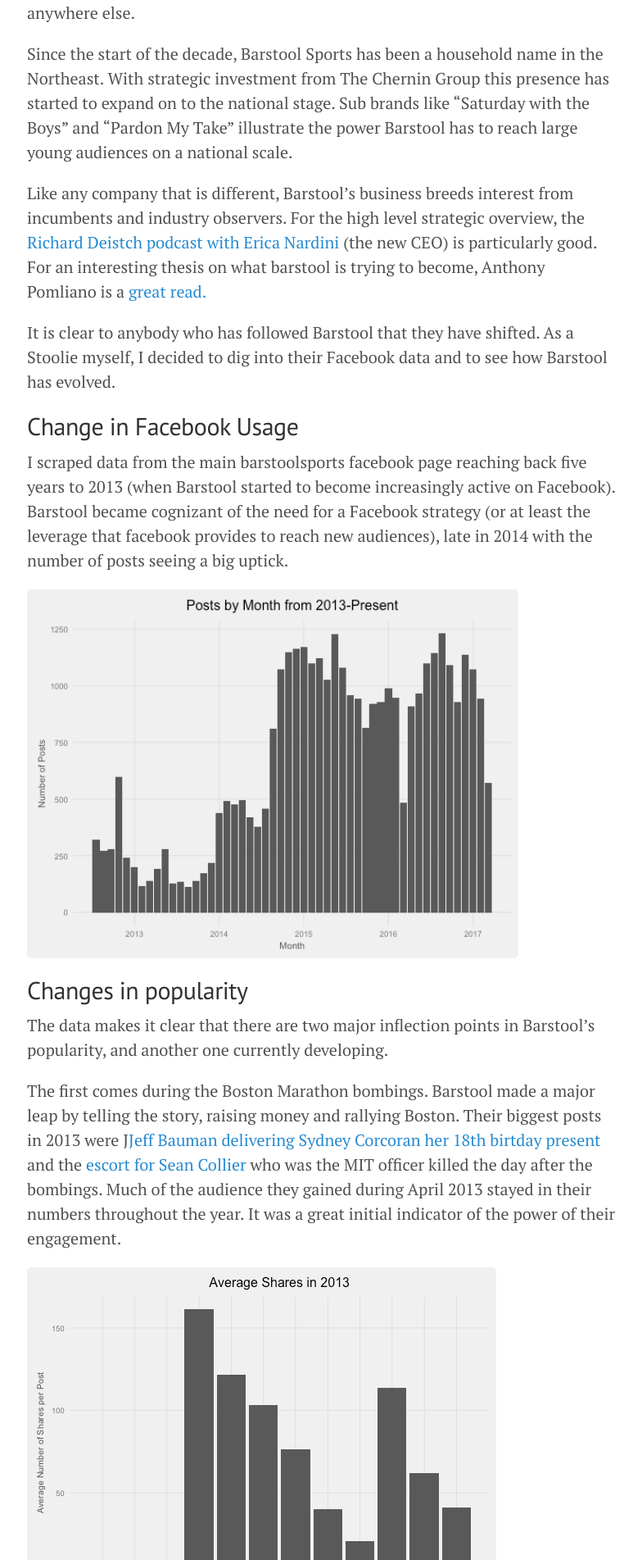
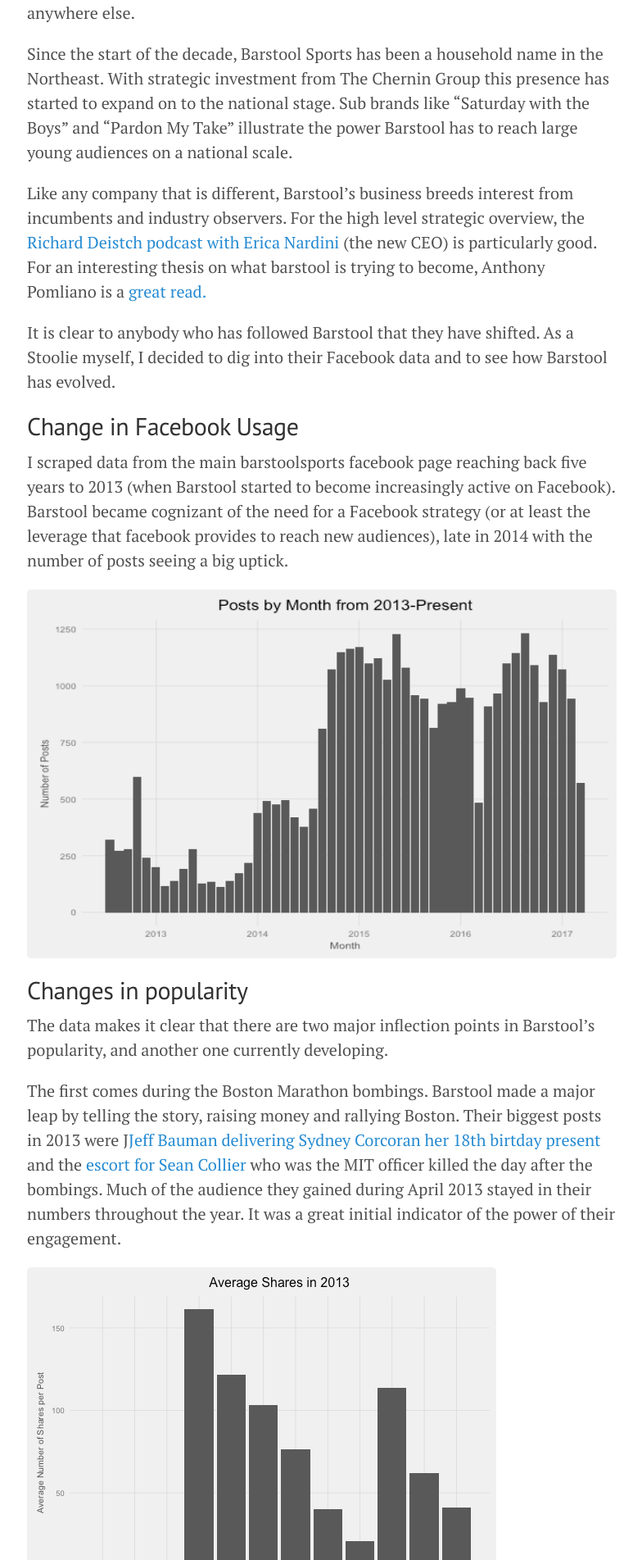
Before and after one commit to dbrait/dbrait-blog, a Jekyll site: the page built from _posts/2017-04-28-Barstool's-Journey-From-New-England-to-National-Brand.md, in a window 1280 px wide. Shown: the part 491-2394 px from the top of the page at 82% size, without its empty margins (247-1031 px from the left). Built offline with Jekyll 4.4.1, drawn with Linux system fonts in a browser that asks for light colours.

Commit message:
Update 2017-04-28-Barstool's-Journey-From-New-England-to-National-Brand.md

```diff
--- a/_posts/2017-04-28-Barstool's-Journey-From-New-England-to-National-Brand.md
+++ b/_posts/2017-04-28-Barstool's-Journey-From-New-England-to-National-Brand.md
@@ -17,7 +17,7 @@
 
 I scraped data from the main barstoolsports facebook page reaching back five years to 2013 (when Barstool started to become increasingly active on Facebook).  Barstool became cognizant of the need for a Facebook strategy (or at least the leverage that facebook provides to reach new audiences), late in 2014 with the number of posts seeing a big uptick.
 
-<img style= "float:middle;" src="{{dbrait.github.io}}/img/2013-present.png" width="600" height="450">
+<img style= "float:middle;" src="{{dbrait.github.io}}/img/2013-present.png" width="900" height="450">
 
 ## Changes in popularity
 
```
